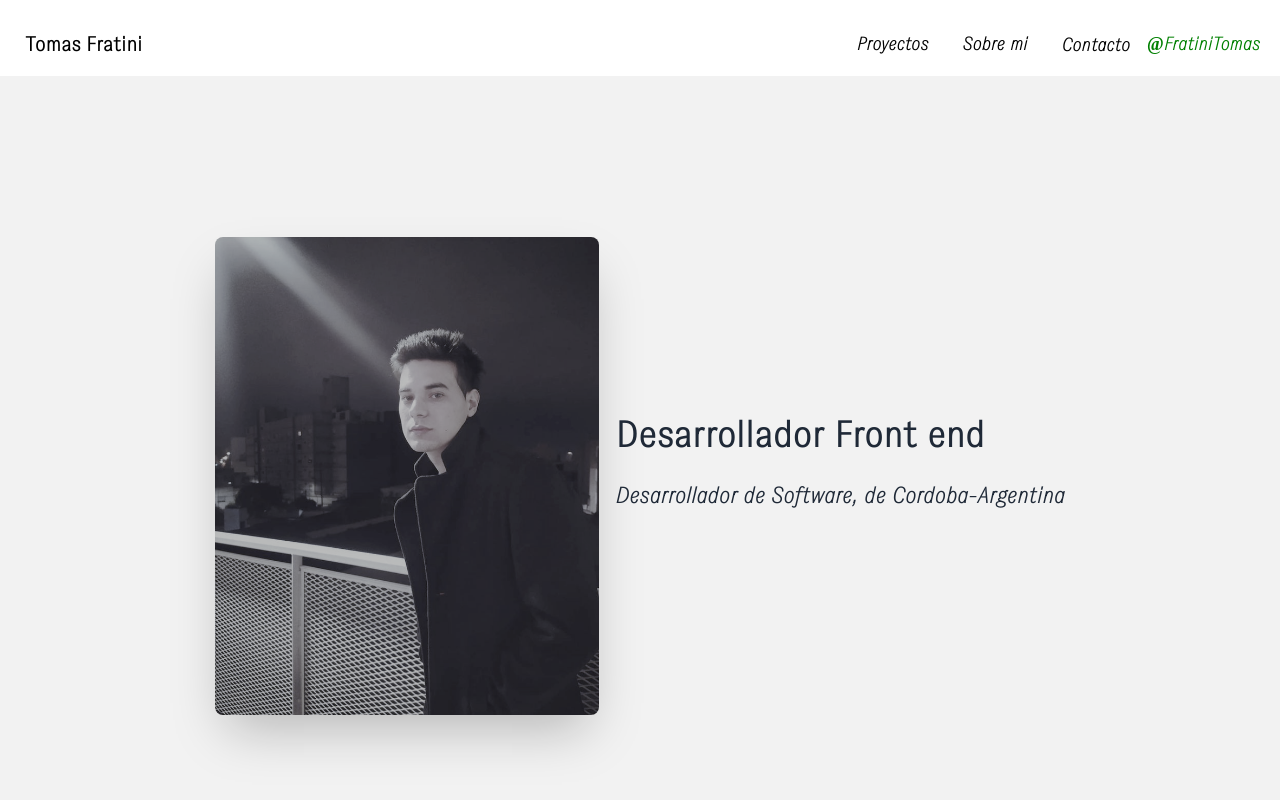
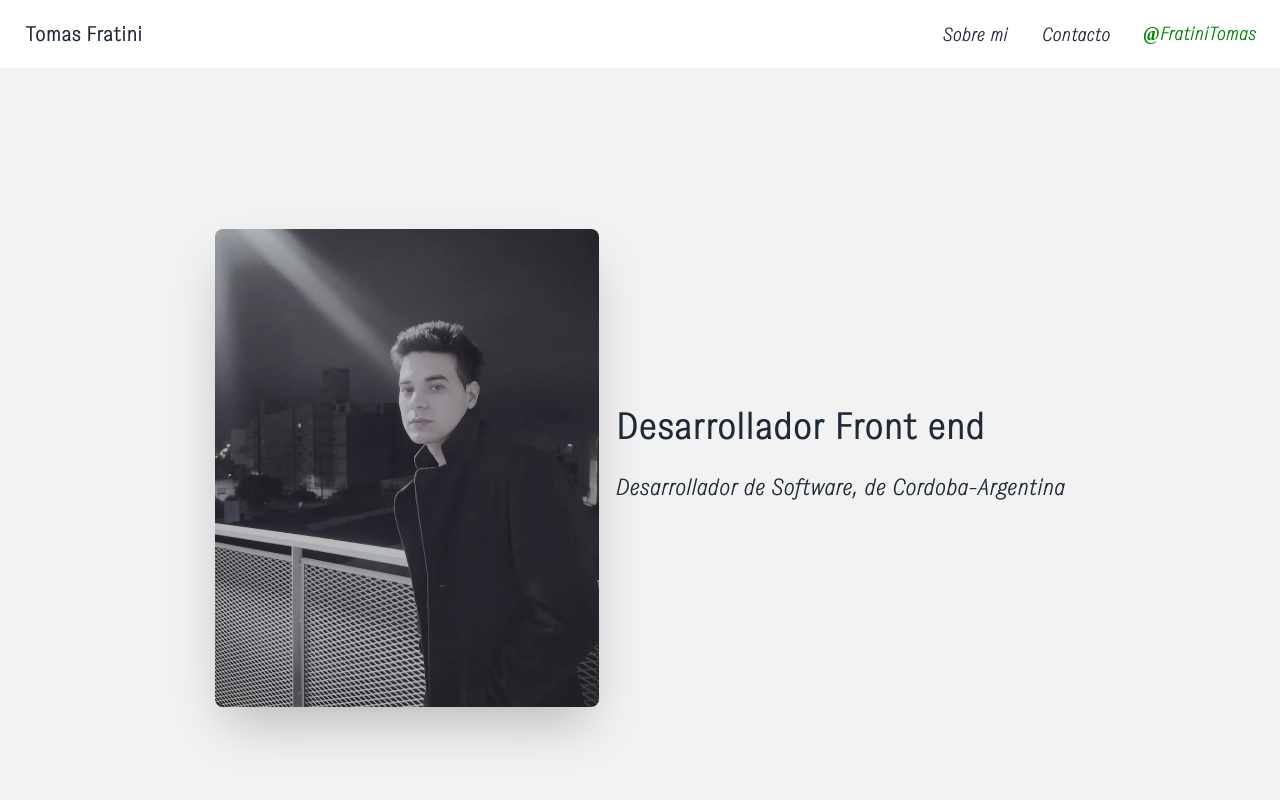
Before and after one commit to TomasFratini/Portfolio, a React (Create React App) app: page / in a window 1280 px wide. Shown: the top 800 px of the page. Built offline with nearby package versions, Linux system fonts and the light colour scheme.

Commit message:
Ultimos arreglos

```diff
--- a/src/components/Nav.js
+++ b/src/components/Nav.js
@@ -2,23 +2,19 @@ function Nav() {
 
 
 return (
-<div className="navbar flex justify-end fondo text-black pt-5 pr-5 ">
-  <li class="flex-1">
-    <a  href="/" class="btn btn-ghost normal-case text-xl tipografia">Tomas Fratini</a>
-  </li>
-    <li className="btn btn-ghost normal-case text-lg" tabIndex="0">
-      <a href="/" className="innert nav">Proyectos</a>
-    </li>
-    <li className="btn btn-ghost normal-case text-lg" tabIndex="0">
-      <a href="/sobremi" className="innert nav">Sobre mi</a>
-    </li>
-    <ul className="btn btn-ghost normal-case text-lg ">
-      <li><a href="/contacto" className="innert nav">Contacto</a></li>
-    </ul>
-    <ul className="linkedin normal-case text-lg linkedin ">
-      <li><a target="blank" href="https://www.linkedin.com/in/tomas-fratini/">@FratiniTomas</a></li>
-    </ul>
-</div>
+
+  <div class="navbar bg-base-100">
+    <div class="flex-1">
+      <a href="/" class="btn btn-ghost normal-case text-xl tipografia">Tomas Fratini</a>
+    </div>
+    <div class="flex-none">
+      <ul class="menu menu-horizontal p-0">
+        <li><a className="btn btn-ghost normal-case text-lg innert nav" href="/sobremi">Sobre mi</a></li>
+        <li><a className="btn btn-ghost normal-case text-lg innert nav" href="/contacto">Contacto</a></li>
+        <li><a className="normal-case text-lg linkedin" target="blank" href="https://www.linkedin.com/in/tomas-fratini/">@FratiniTomas</a></li>
+      </ul>
+    </div>
+  </div>
   )
 }
 export default Nav
```
